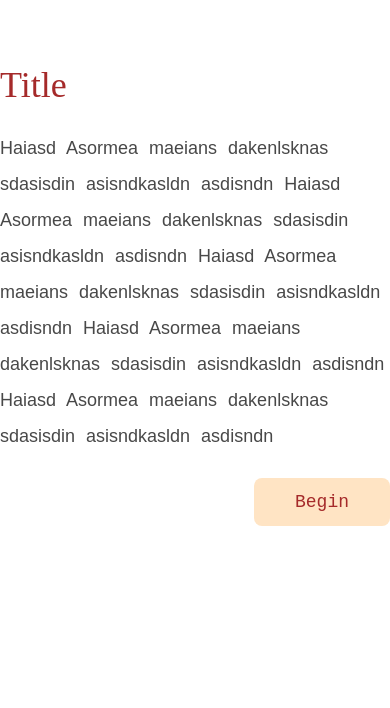
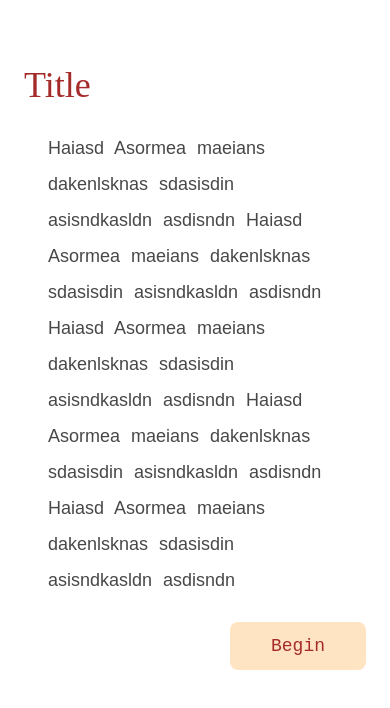
Before and after one commit to rushikeshbharad/treasure-hunt, a React (Create React App) app: page / in a window 390 px wide. Shown: the top 708 px of the page. Built offline with nearby package versions, Linux system fonts and the light colour scheme.

Commit message:
Added mobile specific styles

```diff
--- a/src/App.css
+++ b/src/App.css
@@ -7,6 +7,8 @@
 
 .home {
   margin-top: 64px;
+  padding-left: 24px;
+  padding-right: 24px;
   width: 500px;
 }
 
@@ -21,6 +23,8 @@
   font-family: fantasy;
   font-size: 18px;
   line-height: 36px;
+  padding-left: 24px;
+  padding-right: 24px;
   margin-top: 24px;
   word-spacing: 6px;
 }
```
